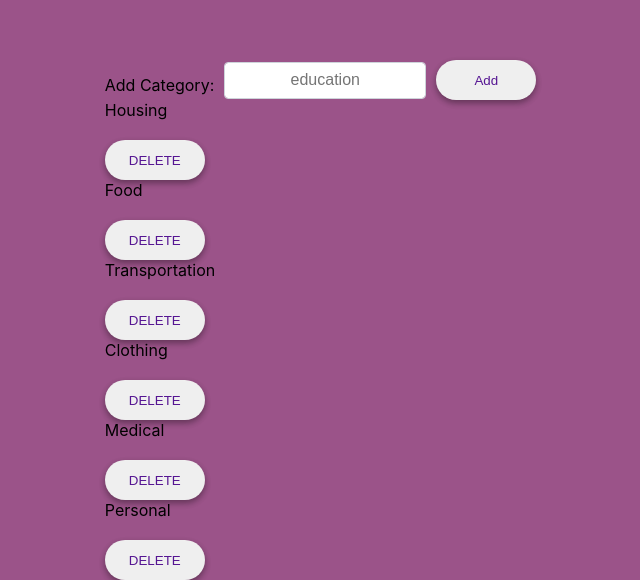
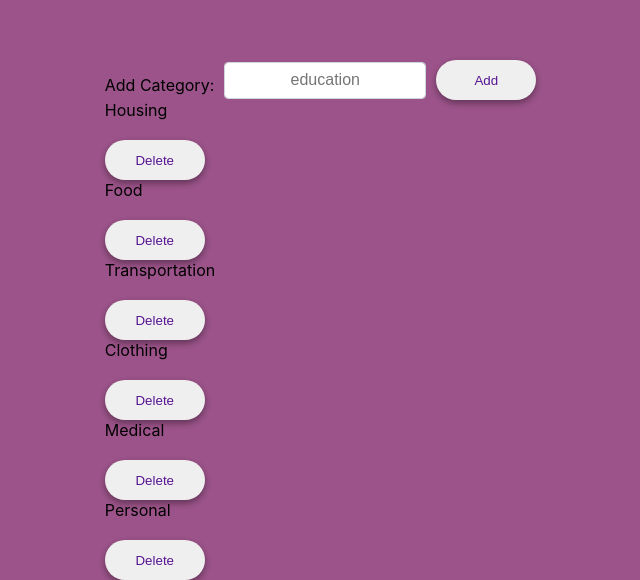
Before and after one commit to NataliaJeszke/expenses-redux-chart, a React (Create React App) app: page / in a window 1280 px wide. Shown: the part 1785-2365 px from the top of the page, without its empty margins (317-957 px from the left). Built offline with nearby package versions, Linux system fonts and the light colour scheme.

Commit message:
cleaning the code

```diff
--- a/src/containers/ButtonCategoryDelete/ButtonCategoryDelete.jsx
+++ b/src/components/CategoryItem/ButtonCategoryDelete/ButtonCategoryDelete.jsx
@@ -1,14 +1,14 @@
 import { useDispatch } from "react-redux";
-import { deleteCategory } from "../../store/category/category-slice";
+import { deleteCategory } from "../../../store/category/category-slice";
 
 const ButtonCategoryDelete = ({ item }) => {
   const dispatch = useDispatch();
 
-  const handleRemoveCategory = () => {
+  const handleRemoveCat = () => {
     dispatch(deleteCategory(item.value));
   };
 
-  return <button onClick={handleRemoveCategory}>Delete</button>;
+  return <button onClick={handleRemoveCat}>Delete</button>;
 };
 
 export default ButtonCategoryDelete;
--- /dev/null
+++ b/src/components/CategoryItem/CategoryItem.jsx
@@ -0,0 +1,10 @@
+import ButtonCategoryDelete from "./ButtonCategoryDelete/ButtonCategoryDelete";
+
+export function CategoryItem({ item }) {
+  return (
+    <div>
+      <p>{item.label}</p>
+      <ButtonCategoryDelete item={item} />
+    </div>
+  );
+}
--- a/src/containers/Categories/Categories.jsx
+++ b/src/components/Main/Categories/Categories.jsx
@@ -1,17 +1,14 @@
 import { useSelector } from "react-redux";
-import { CategoryInput } from "../CategoryInput/CategoryInput";
+import { CategoryInput } from "../../../containers/CategoryInput/CategoryInput";
 import { CategoriesList } from "../CategoriesList/CategoriesList";
 
 export function Categories() {
-
-const categories = useSelector((store)=>store.CATEGORY.categoryList);
-
-console.log(categories)
+  const categories = useSelector((store) => store.CATEGORY.categoryList);
 
   return (
     <div>
       <CategoryInput />
-      <CategoriesList items={categories}/>
+      <CategoriesList items={categories} />
     </div>
   );
 }
--- a/src/containers/CategoriesList/CategoriesList.jsx
+++ b/src/components/Main/CategoriesList/CategoriesList.jsx
@@ -1,4 +1,4 @@
-import { CategoryItem } from "../CategoryItem/CategoryItem";
+import { CategoryItem } from "../../CategoryItem/CategoryItem";
 
 export function CategoriesList({ items }) {
   return (
--- a/src/components/Main/Main.jsx
+++ b/src/components/Main/Main.jsx
@@ -1,4 +1,4 @@
-import { Categories } from "../../containers/Categories/Categories";
+import { Categories } from "./Categories/Categories";
 import { ExpensesContainer } from "../../containers/ExpensesContainer/ExpensesContainer";
 import { Chart } from "../Chart/Chart";
 import { InputSection } from "./InputSection/InputSection";
--- a/src/containers/CategoryItem/CategoryItem.jsx
+++ /dev/null
@@ -1,17 +0,0 @@
-import { useDispatch } from "react-redux";
-import ButtonCategoryDelete from "../ButtonCategoryDelete/ButtonCategoryDelete";
-import { deleteCategory } from "../../store/category/category-slice";
-
-export function CategoryItem({ item }) {
-  const dispatch = useDispatch();
-
-  const handleRemoveCat = () => {
-    dispatch(deleteCategory(item.value));
-  };
-  return (
-    <div>
-      <p>{item.label}</p>
-      <button onClick={handleRemoveCat}>DELETE</button>
-    </div>
-  );
-}
```
Also changed, not shown: src/components/ListItem/ButtonItem/ButtonItem.jsx (renamed from src/containers/ButtonItem/ButtonItem.jsx, +6 -3 lines), src/components/ListItem/ListItem.jsx (+4 -3 lines), src/components/ListItem/ButtonItem/ButtonItemStyle.module.css (renamed from src/containers/ButtonItem/ButtonItemStyle.module.css), src/components/Main/Categories/CategoriesStyle.module.css (added).
